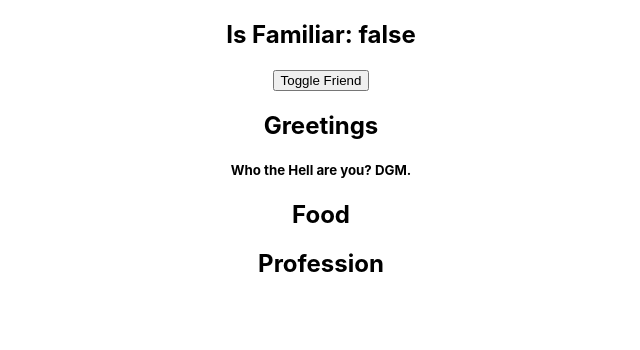
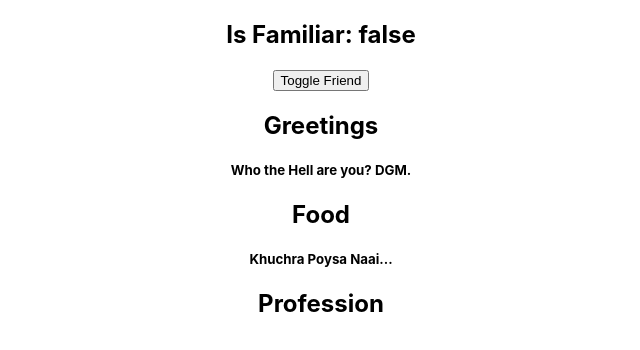
Before and after one commit to emonShimoul/react-conditional-rendering, a React (Create React App) app: page / in a window 1280 px wide. Shown: the top 350 px of the page, without its empty margins (319-959 px from the left). Built offline with nearby package versions, Linux system fonts and the light colour scheme.

Commit message:
conditionar rendering using ternary operator

```diff
--- a/src/components/User/User.js
+++ b/src/components/User/User.js
@@ -12,6 +12,9 @@ const User = (props) => {
         greeting = <h5>Who the Hell are you? DGM.</h5>
     }
 
+    // 2. ternary operation
+    // condition ? (display this part if condition true) : (if condition false)
+
     return (
         <div>
             <div>
@@ -20,6 +23,7 @@ const User = (props) => {
             </div>
             <div>
                 <h2>Food</h2>
+                {familiar ? <h5>Kacchi Biriyani Khai...</h5> : <h5>Khuchra Poysa Naai...</h5>}
             </div>
             <div>
                 <h2>Profession</h2>
```
